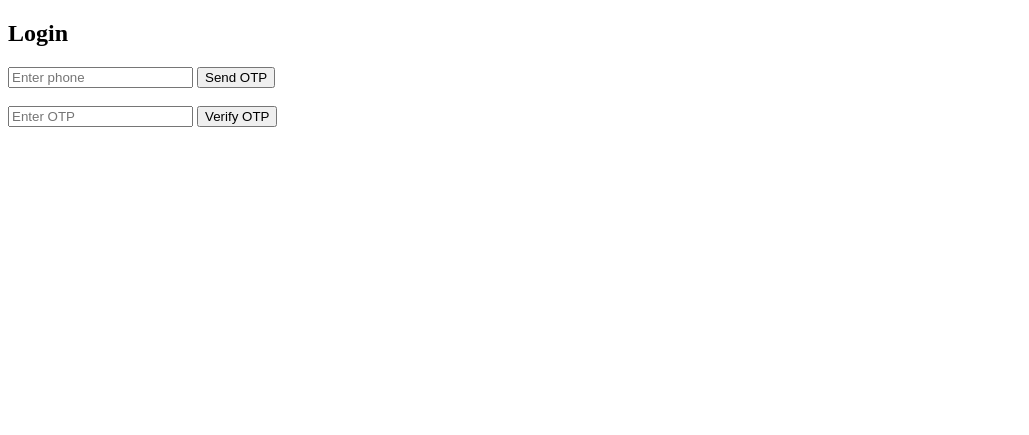
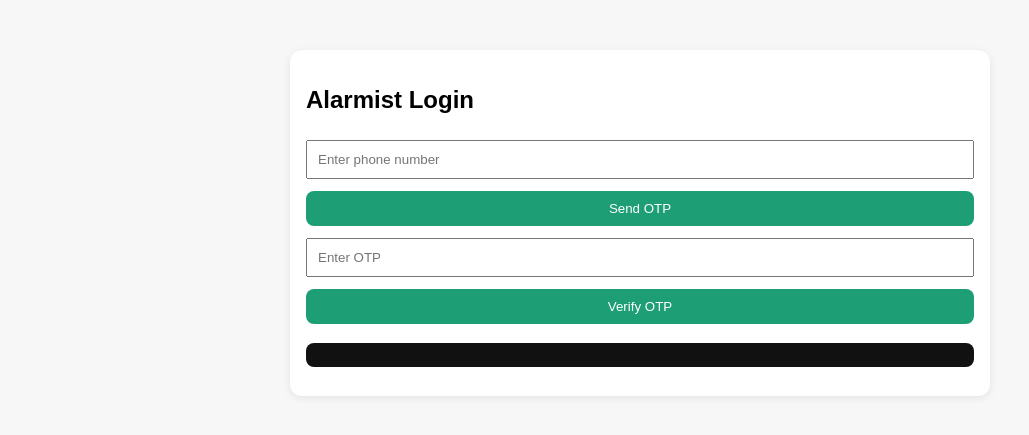
Before and after one commit to ganeshpithani-815/alarmist, a Flask app: page / in a window 1280 px wide. Shown: the top 435 px of the page, without its empty margins (0-1029 px from the left). Run offline with Flask 3, Linux system fonts and the light colour scheme.

Commit message:
index.html

```diff
--- a/templates/index.html
+++ b/templates/index.html
@@ -1,44 +1,230 @@
 <!DOCTYPE html>
 <html>
 <head>
+  <meta charset="UTF-8" />
+  <meta name="viewport" content="width=device-width, initial-scale=1.0" />
   <title>Alarmist</title>
+  <style>
+    body {
+      font-family: Arial, sans-serif;
+      max-width: 700px;
+      margin: 30px auto;
+      padding: 20px;
+      background: #f7f7f7;
+    }
+    .card {
+      background: white;
+      border-radius: 12px;
+      padding: 16px;
+      margin-bottom: 20px;
+      box-shadow: 0 2px 8px rgba(0,0,0,0.08);
+    }
+    input, select, button {
+      padding: 10px;
+      margin: 6px 0;
+      width: 100%;
+      box-sizing: border-box;
+    }
+    button {
+      cursor: pointer;
+      border: none;
+      background: #1D9E75;
+      color: white;
+      border-radius: 8px;
+    }
+    button:hover {
+      opacity: 0.95;
+    }
+    .row {
+      display: flex;
+      gap: 10px;
+    }
+    .row > * {
+      flex: 1;
+    }
+    .item {
+      background: #fafafa;
+      padding: 10px;
+      border-radius: 8px;
+      margin-top: 8px;
+      border: 1px solid #eee;
+    }
+    pre {
+      white-space: pre-wrap;
+      word-wrap: break-word;
+      background: #111;
+      color: #0f0;
+      padding: 12px;
+      border-radius: 8px;
+    }
+    #appSection { display: none; }
+  </style>
 </head>
 <body>
 
-<h2>Login</h2>
-
-<input id="phone" placeholder="Enter phone">
+  <div class="card" id="authSection">
+    <h2>Alarmist Login</h2>
+    <input id="phone" placeholder="Enter phone number" />
     <button onclick="sendOTP()">Send OTP</button>
 
-<br><br>
-
-<input id="otp" placeholder="Enter OTP">
+    <input id="otp" placeholder="Enter OTP" />
     <button onclick="verifyOTP()">Verify OTP</button>
 
-<p id="msg"></p>
+    <pre id="authMsg"></pre>
+  </div>
+
+  <div class="card" id="appSection">
+    <h2>Welcome to Alarmist</h2>
+    <div id="userInfo"></div>
+    <button onclick="logout()">Logout</button>
+  </div>
+
+  <div class="card" id="todoSection" style="display:none;">
+    <h3>Todos</h3>
+    <input id="todoText" placeholder="Enter todo text" />
+    <select id="todoPriority">
+      <option value="high">High</option>
+      <option value="med" selected>Medium</option>
+      <option value="low">Low</option>
+    </select>
+    <button onclick="addTodo()">Add Todo</button>
+    <div id="todoList"></div>
+  </div>
+
+  <div class="card" id="alarmSection" style="display:none;">
+    <h3>Alarms</h3>
+    <input id="alarmTime" placeholder="HH:MM" />
+    <input id="alarmLabel" placeholder="Alarm label" />
+    <select id="alarmGame">
+      <option value="Whack">Whack</option>
+      <option value="Simon">Simon</option>
+      <option value="Tap">Tap</option>
+    </select>
+    <button onclick="addAlarm()">Add Alarm</button>
+    <div id="alarmList"></div>
+  </div>
 
   <script>
+    async function api(path, method = "GET", body = null) {
+      const opts = {
+        method,
+        headers: { "Content-Type": "application/json" },
+        credentials: "same-origin"
+      };
+      if (body) opts.body = JSON.stringify(body);
+      const res = await fetch(path, opts);
+      return await res.json();
+    }
+
+    function showAuthMessage(data) {
+      document.getElementById("authMsg").innerText = JSON.stringify(data, null, 2);
+    }
+
     async function sendOTP() {
       const phone = document.getElementById("phone").value;
-  const res = await fetch("/api/auth/send-otp", {
-    method: "POST",
-    headers: {"Content-Type": "application/json"},
-    body: JSON.stringify({ phone })
-  });
-  const data = await res.json();
-  document.getElementById("msg").innerText = JSON.stringify(data);
+      const data = await api("/api/auth/send-otp", "POST", { phone });
+      showAuthMessage(data);
     }
 
     async function verifyOTP() {
       const phone = document.getElementById("phone").value;
       const code = document.getElementById("otp").value;
-  const res = await fetch("/api/auth/verify-otp", {
-    method: "POST",
-    headers: {"Content-Type": "application/json"},
-    body: JSON.stringify({ phone, code })
+      const data = await api("/api/auth/verify-otp", "POST", { phone, code });
+      showAuthMessage(data);
+
+      if (data.user) {
+        document.getElementById("authSection").style.display = "none";
+        document.getElementById("appSection").style.display = "block";
+        document.getElementById("todoSection").style.display = "block";
+        document.getElementById("alarmSection").style.display = "block";
+        document.getElementById("userInfo").innerText =
+          `Hello ${data.user.name || "User"} (${data.user.phone})`;
+        loadTodos();
+        loadAlarms();
+      }
+    }
+
+    async function logout() {
+      await api("/api/auth/logout", "POST");
+      location.reload();
+    }
+
+    async function loadTodos() {
+      const data = await api("/api/todos");
+      const list = document.getElementById("todoList");
+      list.innerHTML = "";
+      data.forEach(todo => {
+        const div = document.createElement("div");
+        div.className = "item";
+        div.innerHTML = `
+          <b>${todo.text}</b><br>
+          Priority: ${todo.priority}<br>
+          Done: ${todo.done}
+          <div class="row">
+            <button onclick="toggleTodo(${todo.id}, ${!todo.done})">Toggle</button>
+            <button onclick="deleteTodo(${todo.id})">Delete</button>
+          </div>
+        `;
+        list.appendChild(div);
       });
-  const data = await res.json();
-  document.getElementById("msg").innerText = JSON.stringify(data);
+    }
+
+    async function addTodo() {
+      const text = document.getElementById("todoText").value;
+      const priority = document.getElementById("todoPriority").value;
+      await api("/api/todos", "POST", { text, priority });
+      document.getElementById("todoText").value = "";
+      loadTodos();
+    }
+
+    async function toggleTodo(id, done) {
+      await api(`/api/todos/${id}`, "PUT", { done });
+      loadTodos();
+    }
+
+    async function deleteTodo(id) {
+      await api(`/api/todos/${id}`, "DELETE");
+      loadTodos();
+    }
+
+    async function loadAlarms() {
+      const data = await api("/api/alarms");
+      const list = document.getElementById("alarmList");
+      list.innerHTML = "";
+      data.forEach(alarm => {
+        const div = document.createElement("div");
+        div.className = "item";
+        div.innerHTML = `
+          <b>${alarm.time}</b> — ${alarm.label}<br>
+          Game: ${alarm.game}<br>
+          Active: ${alarm.on}
+          <div class="row">
+            <button onclick="toggleAlarm(${alarm.id}, ${!alarm.on})">Toggle</button>
+            <button onclick="deleteAlarm(${alarm.id})">Delete</button>
+          </div>
+        `;
+        list.appendChild(div);
+      });
+    }
+
+    async function addAlarm() {
+      const time = document.getElementById("alarmTime").value;
+      const label = document.getElementById("alarmLabel").value;
+      const game = document.getElementById("alarmGame").value;
+      await api("/api/alarms", "POST", { time, label, game });
+      document.getElementById("alarmTime").value = "";
+      document.getElementById("alarmLabel").value = "";
+      loadAlarms();
+    }
+
+    async function toggleAlarm(id, on) {
+      await api(`/api/alarms/${id}`, "PUT", { on });
+      loadAlarms();
+    }
+
+    async function deleteAlarm(id) {
+      await api(`/api/alarms/${id}`, "DELETE");
+      loadAlarms();
     }
   </script>
 
```
Lines whose indentation alone changed are shown as unchanged.
